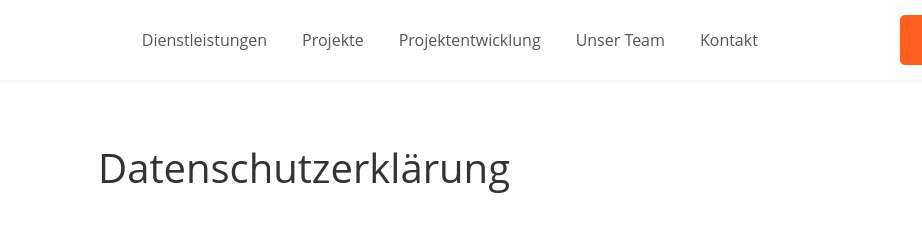
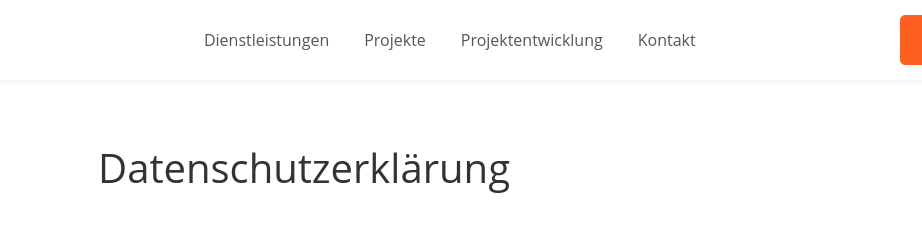
Before and after one commit to doncamillo-sudo/steffensprojekte-website, a plain HTML site: page datenschutz.html in a window 1280 px wide. Shown: the top 242 px of the page, 162-1084 px from the left. Drawn offline with Linux system fonts and the light colour scheme.

Commit message:
html css update

```diff
--- a/datenschutz.html
+++ b/datenschutz.html
@@ -36,7 +36,7 @@
                     <li class="nav-item"><a href="./index.html#dienstleistungen" class="nav-link">Dienstleistungen</a></li>
                     <li class="nav-item"><a href="./index.html#projekte" class="nav-link">Projekte</a></li>
                     <li class="nav-item"><a href="./index.html#projektentwicklung" class="nav-link">Projektentwicklung</a></li>
-                    <li class="nav-item"><a href="./index.html#unser-team" class="nav-link">Unser Team</a></li>
+                    <!--<li class="nav-item"><a href="./index.html#unser-team" class="nav-link">Unser Team</a></li>-->
                     <li class="nav-item"><a href="./index.html#kontakt" class="nav-link">Kontakt</a></li>
                 </ul>
 
@@ -163,7 +163,7 @@
                         <li><a href="#dienstleistungen">Dienstleistungen</a></li>
                         <li><a href="#projekte">Projekte</a></li>
                         <li><a href="#projektentwicklung">Projektentwicklung</a></li>
-                        <li><a href="#team">Unser Team</a></li>
+                        <!--<li><a href="#team">Unser Team</a></li>-->
                         <li><a href="#kontakt">Kontakt</a></li>
                     </ul>
                 </nav>
```
Also changed, not shown: impressum.html (+2 -2 lines), index.html (+1 -1 lines).
